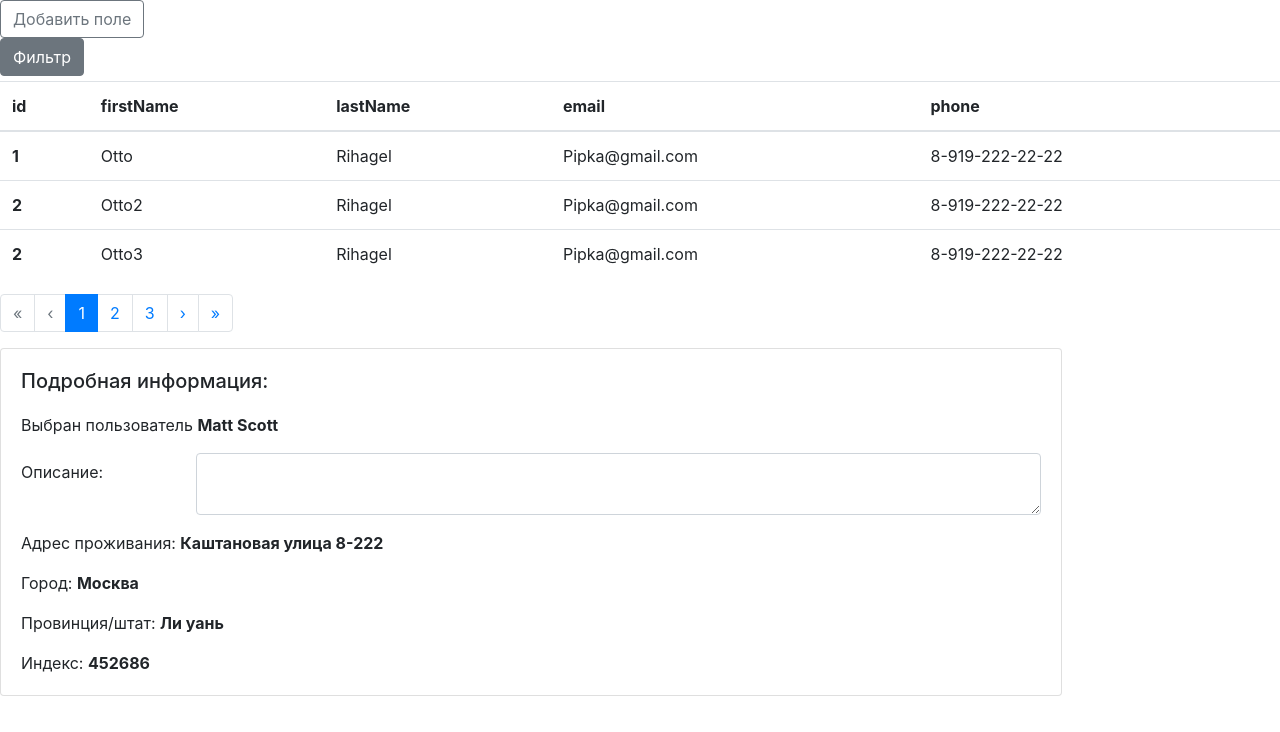
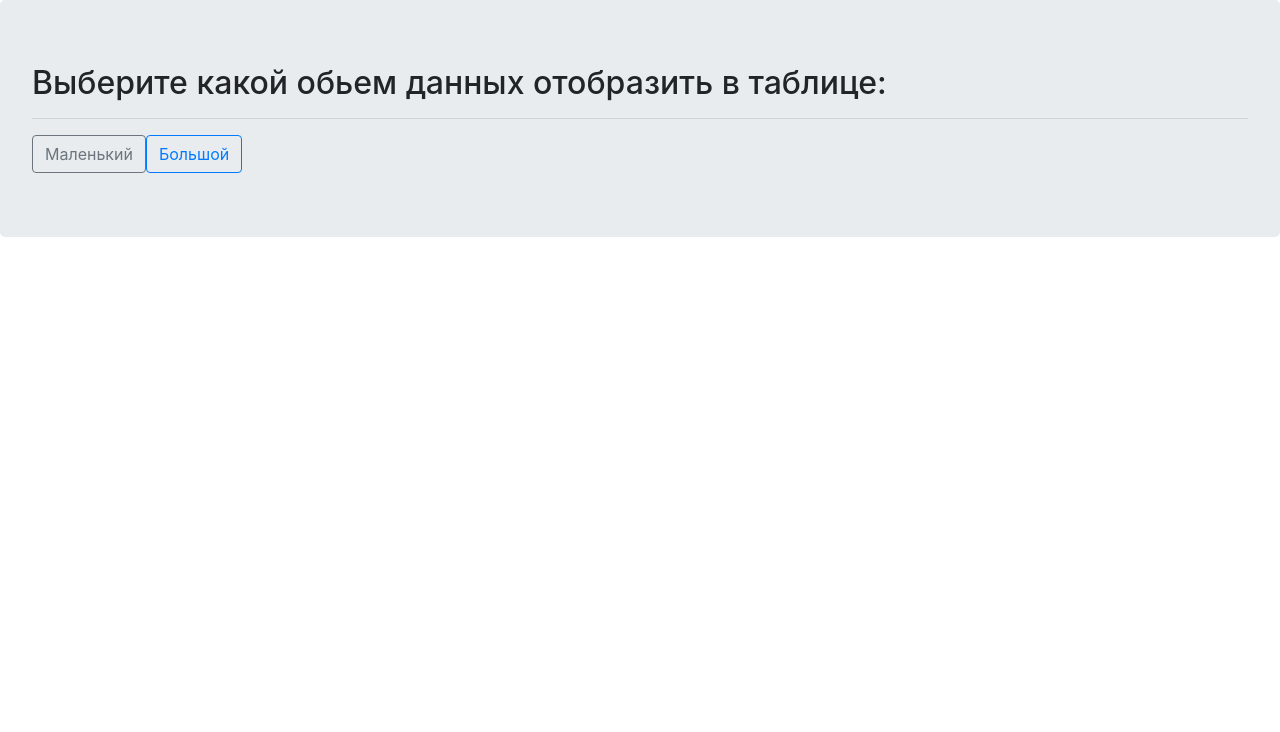
Before and after one commit to sarinrustam/test-future, a React (Create React App) app: page / in a window 1280 px wide. Shown: the top 732 px of the page. Built offline with nearby package versions, Linux system fonts and the light colour scheme.

Commit message:
Реализовал блок с дополнительной информацией

```diff
--- a/package.json
+++ b/package.json
@@ -14,9 +14,10 @@
     "react-redux": "^7.2.1",
     "react-router-dom": "^5.2.0",
     "react-scripts": "3.4.3",
-    "react-thunk": "1.0.0",
     "reactstrap": "8.5.1",
     "redux": "^4.0.5",
+    "redux-devtools-extension": "2.13.8",
+    "redux-thunk": "2.3.0",
     "reselect": "4.0.0"
   },
   "scripts": {
--- a/src/components/App/App.jsx
+++ /dev/null
@@ -1,28 +0,0 @@
-import React from 'react';
-import { Modal, ModalHeader, ModalBody } from 'reactstrap';
-import AddRowButton from '../AddRowButton/AddRowButton.jsx';
-import CustomTable from '../CustomTable/CustomTable.jsx';
-import DescriptionArea from '../DescriptionArea/DescriptionArea.jsx';
-import FilterSearch from '../FilterSearch/FilterSearch.jsx';
-import PaginationMenu from '../PaginationMenu/PaginationMenu.jsx';
-import UserForm from '../UserForm/UserForm.jsx';
-
-const App = () => {
-  return (
-    <>
-    <AddRowButton/>
-    <Modal isOpen={false}>
-      <ModalHeader>Добавить пользователя</ModalHeader>
-      <ModalBody>
-        <UserForm/>
-      </ModalBody>
-    </Modal>
-    <FilterSearch/>
-    <CustomTable/>
-    <PaginationMenu />
-    <DescriptionArea/>
-    </>
-  );
-}
-
-export default App;
--- a/src/components/CustomTable/CustomTable.jsx
+++ b/src/components/CustomTable/CustomTable.jsx
@@ -2,7 +2,12 @@ import React from 'react';
 import { Table } from 'reactstrap';
 
 class CustomTable extends React.PureComponent {
+  constructor(props) {
+    super();
+  }
   render() {
+    const { data, setActiveItem } = this.props;
+
     return (
       <Table hover>
         <thead>
@@ -15,27 +20,20 @@ class CustomTable extends React.PureComponent {
           </tr>
         </thead>
         <tbody>
-          <tr>
-            <th scope="row">1</th>
-            <td>Otto</td>
-            <td>Rihagel</td>
-            <td>Pipka@gmail.com</td>
-            <td>8-919-222-22-22</td>
-          </tr>
-          <tr>
-            <th scope="row">2</th>
-            <td>Otto2</td>
-            <td>Rihagel</td>
-            <td>Pipka@gmail.com</td>
-            <td>8-919-222-22-22</td>
-          </tr>
-          <tr>
-            <th scope="row">2</th>
-            <td>Otto3</td>
-            <td>Rihagel</td>
-            <td>Pipka@gmail.com</td>
-            <td>8-919-222-22-22</td>
-          </tr>
+          {data.map((item) => (
+            <tr
+              key={item.id}
+              onClick={() => {
+                setActiveItem(item);
+              }}
+            >
+              <th scope="row">{item.id}</th>
+              <td>{item.firstName}</td>
+              <td>{item.lastName}</td>
+              <td>{item.email}</td>
+              <td>{item.phone}</td>
+            </tr>
+          ))}
         </tbody>
       </Table>
     );
--- a/src/components/DescriptionArea/DescriptionArea.jsx
+++ b/src/components/DescriptionArea/DescriptionArea.jsx
@@ -1,24 +1,25 @@
 import React from 'react';
 import { Card, Row, Col, CardTitle, CardText, FormGroup, Label, Input } from 'reactstrap';
 
-const DescriptionArea = () => {
+const DescriptionArea = (props) => {
+  const {firstName, lastName, description, address} = props.userData;
   return (
     <>
     <Row>
       <Col md={10}>
         <Card body>
-          <CardTitle><h5>Подробная информация:</h5> </CardTitle>
-          <CardText>Выбран пользователь <b>Matt Scott</b></CardText>
+          <CardTitle><h5>Подробная информация:</h5></CardTitle>
+          <CardText>Выбран пользователь <b>{firstName} {lastName}</b></CardText>
           <FormGroup row>
-            <Label for="desc" sm={2}>Описание:</Label>
-            <Col sm={10}>
-              <Input type="textarea" name="text" id="desc" />
+            <Label sm={2}>Описание:</Label>
+            <Col sm={7}>
+              <p>{description}</p>
             </Col>
           </FormGroup>
-          <CardText>Адрес проживания: <b>Каштановая улица 8-222</b></CardText>
-          <CardText>Город: <b>Москва</b></CardText>
-          <CardText>Провинция/штат: <b>Ли уань</b></CardText>
-          <CardText>Индекс: <b>452686</b></CardText>
+          <CardText>Адрес проживания: <b>{address.streetAddress}</b></CardText>
+          <CardText>Город: <b>{address.city}</b></CardText>
+          <CardText>Провинция/штат: <b>{address.state}</b></CardText>
+          <CardText>Индекс: <b>{address.zip}</b></CardText>
         </Card>
       </Col>
     </Row>
--- /dev/null
+++ b/src/components/api/api.js
@@ -0,0 +1,25 @@
+import axios from 'axios';
+import { API_URL } from '../../utils/utils.js';
+
+const TIMEOUT_DURATION = 5000;
+
+export const createAPI = () => {
+  const api = axios.create({
+    baseURL: `${API_URL}`,
+    timeout: TIMEOUT_DURATION,
+    withCredentials: false,
+  });
+
+  const onSuccess = (response) => {
+    return response;
+  };
+
+  const onError = (error) => {
+    const {response} = error;
+    throw error;
+  };
+
+  api.interceptors.response.use(onSuccess, onError);
+
+  return api;
+};
--- a/src/index.jsx
+++ b/src/index.jsx
@@ -1,27 +1,33 @@
 import React from 'react';
 import ReactDOM from 'react-dom';
+import { createStore, applyMiddleware } from 'redux';
+import { composeWithDevTools } from 'redux-devtools-extension';
+import { Provider } from 'react-redux';
+import thunk from 'redux-thunk';
 import './index.css';
-import App from '../src/components/App/App.jsx';
-import * as serviceWorker from './serviceWorker';
+import Main from './components/Main/Main.jsx';
 import 'bootstrap/dist/css/bootstrap.min.css';
+import { createAPI } from './components/api/api';
+import reducer from './reducer/reducer';
+
+const api = createAPI();
+
+console.log(api, 'api')
+
+const store = createStore(
+  reducer,
+  composeWithDevTools(
+      applyMiddleware(thunk.withExtraArgument(api))
+  )
+);
 
 const render = () => {
   ReactDOM.render(
-    <App />,
+    <Provider store={store}>
+      <Main />
+    </Provider>,
     document.getElementById('root')
   );
 };
 
 render();
-
-// ReactDOM.render(
-//   <React.StrictMode>
-//     <App />
-//   </React.StrictMode>,
-//   document.getElementById('root')
-// );
-
-// If you want your app to work offline and load faster, you can change
-// unregister() to register() below. Note this comes with some pitfalls.
-// Learn more about service workers: https://bit.ly/CRA-PWA
-serviceWorker.unregister();
```
Also changed, not shown: src/components/UserForm/UserForm.jsx (line endings or trailing spaces), 1 other file (tests, documents, lock files or other folders).
